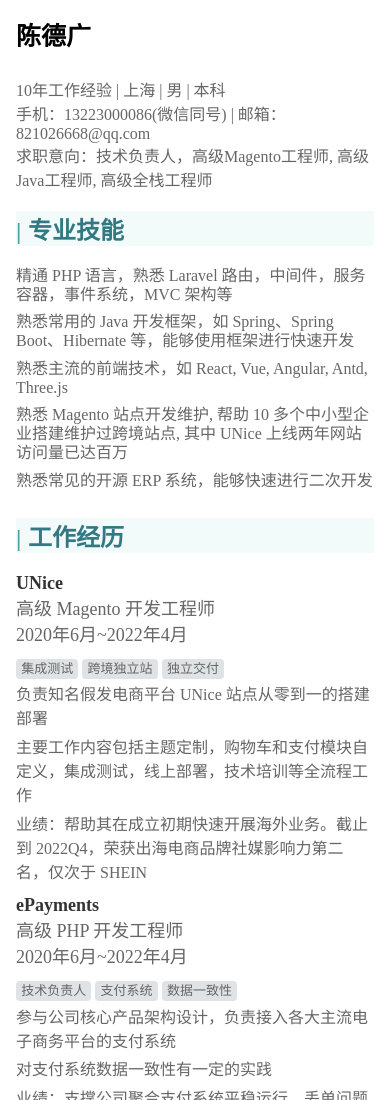
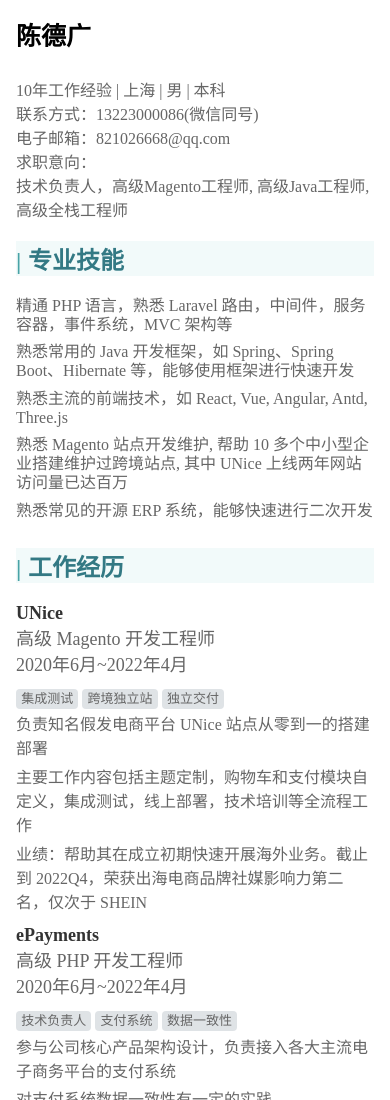
Before and after one commit to Matthrews/michael, a website: page index.html in a window 390 px wide. Shown: the top 1100 px of the page. Drawn offline with Linux system fonts and the light colour scheme.

Commit message:
UI update for mobiles devices

```diff
--- a/index.html
+++ b/index.html
@@ -254,6 +254,9 @@
 
     <!-- 自适应 -->
     <style type="text/css">
+        .bio .mobile {
+            display: none;
+        }
         @media (max-width: 500px) {
             body {
                 margin: 0;
@@ -266,6 +269,14 @@
 
             .bio img {
                 display: none;
+            }
+
+            .bio .pc {
+                display: none;
+            }
+
+            .bio .mobile {
+                display: block;
             }
 
             .skills .wrapper {
@@ -294,8 +305,11 @@
         <section class="bio">
             <h1>陈德广</h1>
             <p>10年工作经验 | 上海 | 男 | 本科</p>
-            <p>手机：13223000086(微信同号) | 邮箱：821026668@qq.com</p>
-            <p>求职意向：技术负责人，高级Magento工程师, 高级Java工程师, 高级全栈工程师</p>
+            <p class="pc">手机：13223000086(微信同号) | 邮箱：821026668@qq.com</p>
+            <p class="pc">求职意向：技术负责人，高级Magento工程师, 高级Java工程师, 高级全栈工程师</p>
+            <p class="mobile">联系方式：13223000086(微信同号)</p>
+            <p class="mobile">电子邮箱：821026668@qq.com</p>
+            <p class="mobile">求职意向：<br />技术负责人，高级Magento工程师, 高级Java工程师, 高级全栈工程师</p>
         </section>
 
         <section class="skills">
```
